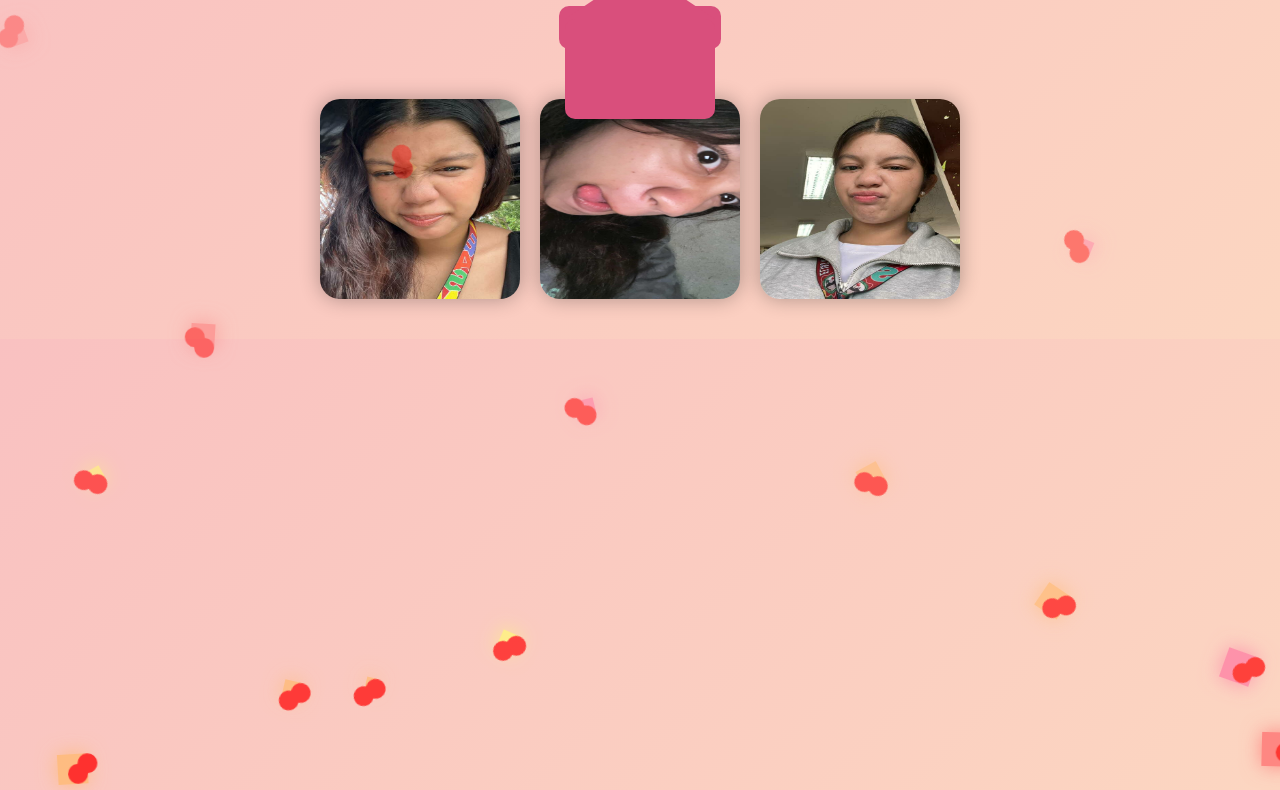
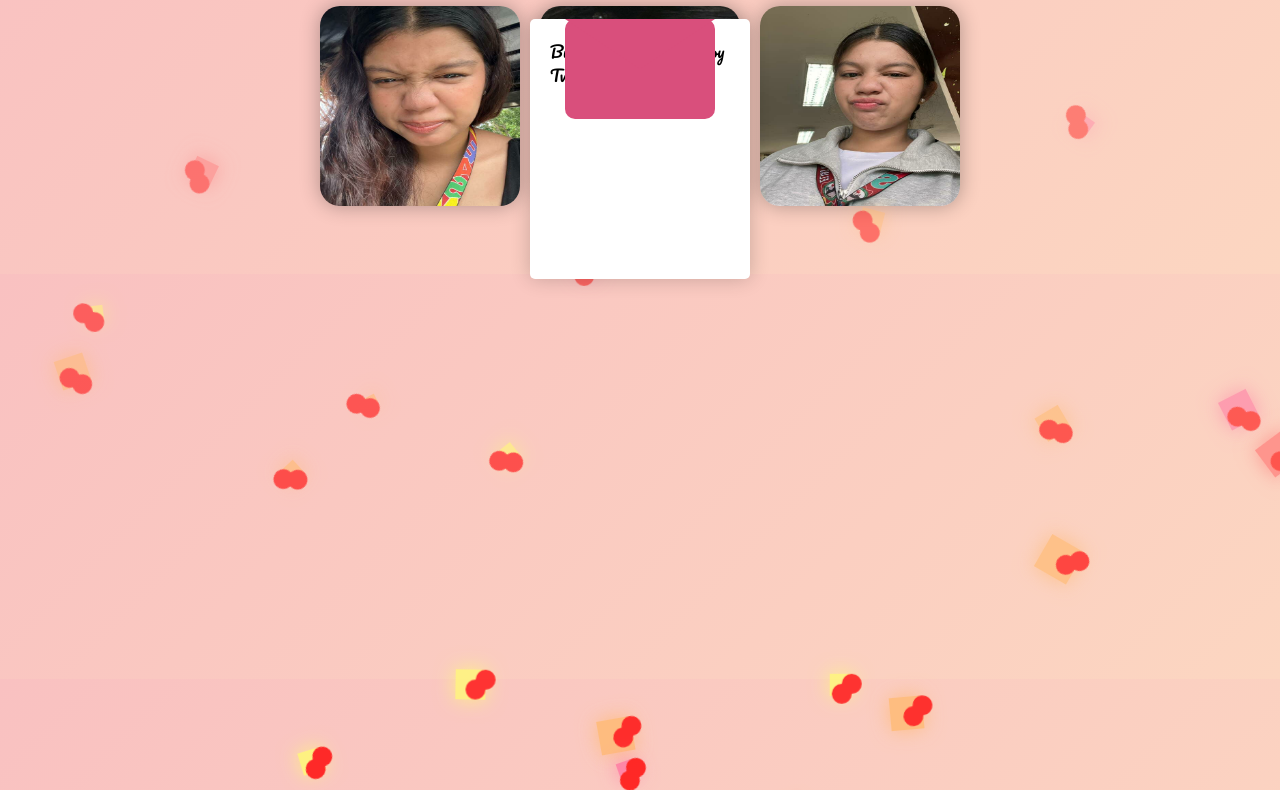
Before and after one commit to Shash123-max/mwehehehhe, a plain HTML site: page index.html in a window 1280 px wide. Shown: the part 131-921 px from the top of the page. Drawn offline with Linux system fonts and the light colour scheme; grey boxes are pictures that could not be loaded.

Commit message:
nfbnmsbfmdmb

```diff
--- a/index.html
+++ b/index.html
@@ -6,32 +6,131 @@
 <title>Happy Birthday Meshanty!</title>
 <style>
 @import url('https://fonts.googleapis.com/css2?family=Pacifico&display=swap');
-body { margin:0; padding:0; font-family:'Pacifico', cursive; background:linear-gradient(135deg,#f9c1c1,#fcd6c1); text-align:center; overflow-x:hidden; }
-h1 { font-size:3em; color:#d94f7c; animation:dropText 1s ease forwards; margin-top:30px;}
-@keyframes dropText {0% { transform: translateY(-100px); opacity:0; } 100% { transform: translateY(0); opacity:1; } }
-.images {display:flex; justify-content:center; gap:20px; margin:30px 0; flex-wrap:wrap;}
-.images img {width:200px; height:200px; border-radius:20px; box-shadow:0 0 20px rgba(0,0,0,0.3); animation:floatBounce 4s infinite ease-in-out; transition:transform 0.5s, box-shadow 0.5s;}
-.images img:hover {transform:scale(1.2) rotate(10deg); box-shadow:0 0 50px rgba(255,0,150,0.6);}
+
+body {
+    margin: 0;
+    padding: 0;
+    font-family: 'Pacifico', cursive;
+    background: linear-gradient(135deg,#f9c1c1,#fcd6c1);
+    text-align: center;
+    overflow-x: hidden;
+}
+
+h1 {
+    font-size: 3em;
+    color: #d94f7c;
+    animation: dropText 1s ease forwards;
+    margin-top: 30px;
+}
+
+@keyframes dropText {0% { transform: translateY(-100px); opacity:0; } 100% { transform: translateY(0); opacity:1; }}
+
+.images {
+    display:flex;
+    justify-content:center;
+    gap:20px;
+    margin:30px 0;
+    flex-wrap:wrap;
+}
+
+.images img {
+    width:200px;
+    height:200px;
+    border-radius:20px;
+    box-shadow:0 0 20px rgba(0,0,0,0.3);
+    animation: floatBounce 4s infinite ease-in-out;
+    transition: transform 0.5s, box-shadow 0.5s;
+}
+
+.images img:hover {
+    transform: scale(1.2) rotate(10deg);
+    box-shadow:0 0 50px rgba(255,0,150,0.6);
+}
+
 @keyframes floatBounce {0%,100% { transform: translateY(0); } 50% { transform: translateY(-20px); } }
-.heart {position:absolute; width:20px; height:20px; background:red; transform:rotate(45deg); animation:float 6s infinite linear; z-index:10;}
-.heart::before,.heart::after {content:''; position:absolute; width:20px; height:20px; background:red; border-radius:50%;}
-.heart::before {top:-10px; left:0;} .heart::after {left:10px; top:0;}
-@keyframes float {0% {transform:translateY(100vh) rotate(0deg); opacity:1;} 100% {transform:translateY(-100vh) rotate(360deg); opacity:0;}}
-button {font-size:1.2em; padding:10px 20px; border:none; border-radius:10px; background:#d94f7c; color:white; cursor:pointer; margin-bottom:20px; animation:buttonBounce 2s infinite;}
-@keyframes buttonBounce {0%,100% {transform:translateY(0);} 50% {transform:translateY(-10px);}}
+
+.heart {
+    position:absolute;
+    width:20px;
+    height:20px;
+    background:red;
+    transform: rotate(45deg);
+    animation: float 6s infinite linear;
+    z-index:10;
+}
+.heart::before,.heart::after {
+    content:'';
+    position:absolute;
+    width:20px;
+    height:20px;
+    background:red;
+    border-radius:50%;
+}
+.heart::before { top:-10px; left:0; }
+.heart::after { left:10px; top:0; }
+@keyframes float {0% { transform: translateY(100vh) rotate(0deg); opacity:1;} 100% { transform: translateY(-100vh) rotate(360deg); opacity:0;} }
+
 /* Envelope animation */
-.envelope {position:fixed; top:-150px; left:50%; transform:translateX(-50%); width:150px; height:100px; background:#d94f7c; border-radius:10px; z-index:50; animation:dropEnvelope 2s forwards;}
+.envelope {
+    position: fixed;
+    top: -150px;
+    left: 50%;
+    transform: translateX(-50%);
+    width: 150px;
+    height: 100px;
+    background: #d94f7c;
+    border-radius: 10px;
+    z-index: 50;
+    animation: dropEnvelope 2s forwards;
+}
+.envelope::before {
+    content: "";
+    position: absolute;
+    width: 0;
+    height: 0;
+    border-left: 75px solid transparent;
+    border-right: 75px solid transparent;
+    border-bottom: 50px solid #d94f7c;
+    top: -50px;
+    left: 0;
+}
+.envelope.open::before {
+    animation: flapOpen 1s forwards;
+}
 @keyframes dropEnvelope {0% {top:-200px;} 100% {top:150px;}}
-.envelope:before {content:""; position:absolute; width:0; height:0; border-left:75px solid transparent; border-right:75px solid transparent; border-bottom:50px solid #d94f7c; top:-50px; left:0;}
-.paper {position:fixed; top:150px; left:50%; transform:translateX(-50%) scaleY(0); width:180px; height:220px; background:#fff; border-radius:5px; padding:20px; box-shadow:0 0 20px rgba(0,0,0,0.2); z-index:40; font-size:1em; line-height:1.5; opacity:0; transition:all 1s ease;}
-.paper.show {transform:translateX(-50%) scaleY(1); opacity:1;}
+@keyframes flapOpen {0% {transform: rotate(0deg); transform-origin: bottom center;} 100% {transform: rotate(-180deg); transform-origin: bottom center;} }
+
+.paper {
+    position: fixed;
+    top: 150px;
+    left: 50%;
+    transform: translateX(-50%) translateY(-50px);
+    width: 180px;
+    height: 220px;
+    background: #fff;
+    border-radius: 5px;
+    padding: 20px;
+    box-shadow: 0 0 20px rgba(0,0,0,0.2);
+    z-index: 40;
+    opacity: 0;
+    transition: all 1s ease;
+    text-align: left;
+}
+.paper.show {
+    opacity: 1;
+    transform: translateX(-50%) translateY(0);
+}
+
+.message-content {
+    font-size: 1em;
+    line-height: 1.5;
+    white-space: pre-line;
+}
 </style>
 </head>
 <body>
 
 <h1>Happy Birthday Meshanty!</h1>
-
-<button id="playBtn">Play Music 🎵</button>
 
 <div class="images">
   <img src="bd 1.jpg" alt="Meshanty 1">
@@ -41,9 +140,7 @@ button {font-size:1.2em; padding:10px 20px; border:none; border-radius:10px; bac
 
 <div class="envelope"></div>
 <div class="paper" id="letter">
-  Buang ka, my sweet Pinoy Twinkie! 💖<br><br>
-  I just wanted to say… you are incredible and I hope every day of your life is filled with laughter, love, and amazing adventures!<br><br>
-  Keep shining and never stop being you. 🌟
+  <div class="message-content" id="message"></div>
 </div>
 
 <script>
@@ -61,19 +158,41 @@ function createHeart() {
     document.body.appendChild(heart);
     setTimeout(()=>heart.remove(),6000);
 }
-setInterval(createHeart,200);
+setInterval(createHeart,150);
 
-// Music play
-document.getElementById('playBtn').addEventListener('click', function(){
+// Typing effect
+const fullMessage = `Buang ka, my sweet Pinoy Twinkie! 💖
+I just wanted to say… you are incredible and I hope every day of your life is filled with laughter, love, and amazing adventures!
+Keep shining and never stop being you. 🌟`;
+
+function typeMessage() {
+    const container = document.getElementById('message');
+    let index = 0;
+    container.innerHTML = '';
+    const interval = setInterval(()=>{
+        container.innerHTML += fullMessage[index] === '\n' ? '<br>' : fullMessage[index];
+        index++;
+        if(index >= fullMessage.length) clearInterval(interval);
+    },50);
+}
+
+// Autoplay music + envelope & paper animation
+window.onload = function() {
+    // Music iframe autoplay
     const iframe=document.createElement('iframe');
     iframe.width='0'; iframe.height='0';
     iframe.src='https://www.youtube.com/embed/vGJTaP6anOU?start=10&autoplay=1&controls=0&loop=1&playlist=vGJTaP6anOU';
     iframe.allow='autoplay; encrypted-media';
     document.body.appendChild(iframe);
-    this.style.display='none';
-    // Drop envelope then show paper
-    setTimeout(()=>document.querySelector('.paper').classList.add('show'), 2200);
-});
+
+    const envelope = document.querySelector('.envelope');
+    setTimeout(()=>envelope.classList.add('open'), 2200); // flap opens
+
+    setTimeout(()=>{
+        document.getElementById('letter').classList.add('show');
+        typeMessage();
+    }, 3200); // paper appears and types message
+}
 </script>
 
 </body>
```
